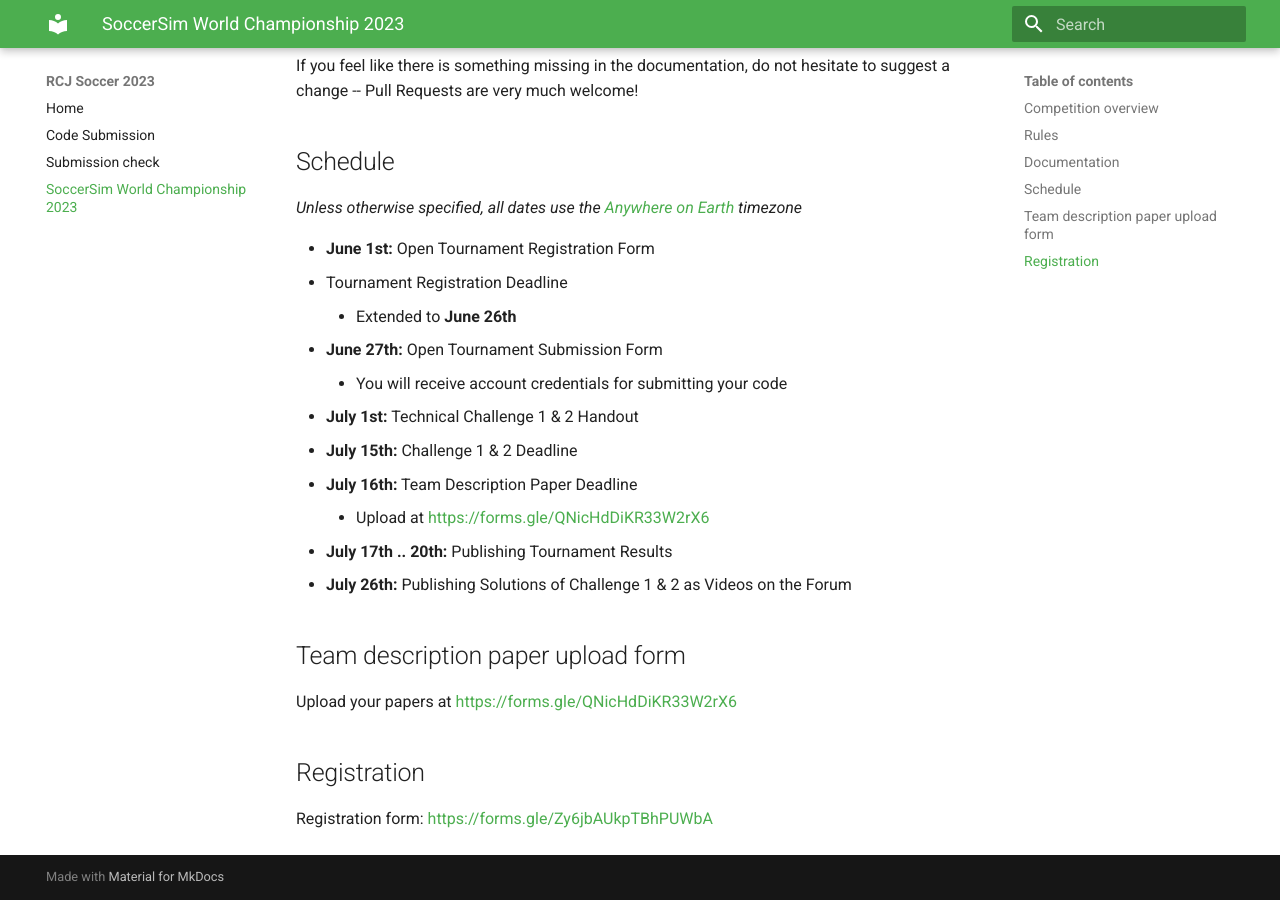
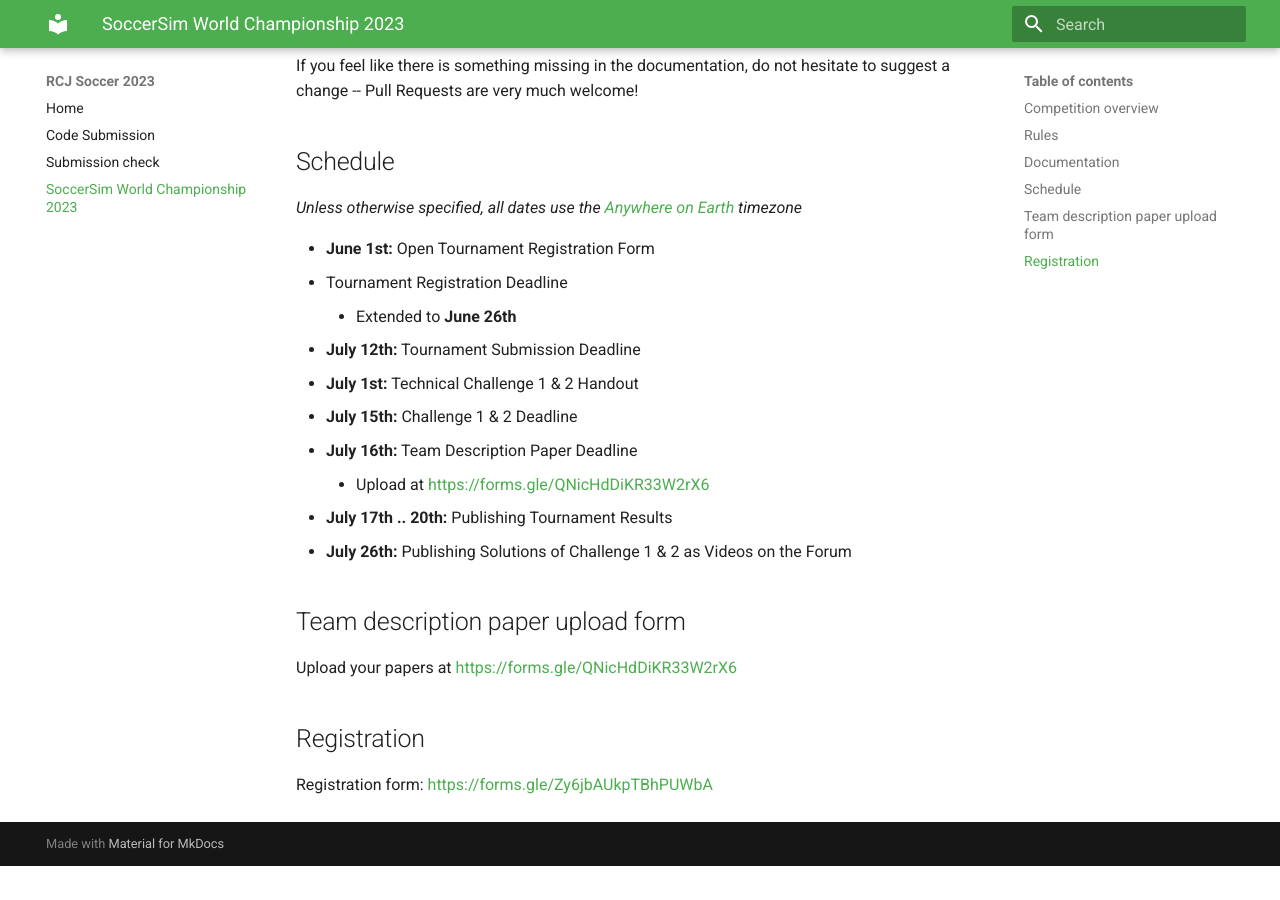
Before and after one commit to robocup-junior/soccer-2023, an MkDocs documentation site: the page built from docs/world-competition.md, in a window 1280 px wide and 900 px high, scrolled down 1243 px. Built offline with MkDocs 1.6.1 and Material for MkDocs 9.7.7, drawn with Linux system fonts in a browser that asks for light colours; after the commit the page ends 2109 px from its top, so only the background shows below that.

Commit message:
Add tournament submission deadline
Signed-off-by: Adrian Matejov <ado.matejov@gmail.com>

```diff
--- a/docs/world-competition.md
+++ b/docs/world-competition.md
@@ -57,8 +57,7 @@
 * **June 1st:** Open Tournament Registration Form
 * Tournament Registration Deadline
     * Extended to **June 26th**
-* **June 27th:** Open Tournament Submission Form
-    * You will receive account credentials for submitting your code
+* **July 12th:** Tournament Submission Deadline
 * **July 1st:** Technical Challenge 1 & 2 Handout
 * **July 15th:** Challenge 1 & 2 Deadline
 * **July 16th:** Team Description Paper Deadline
```
